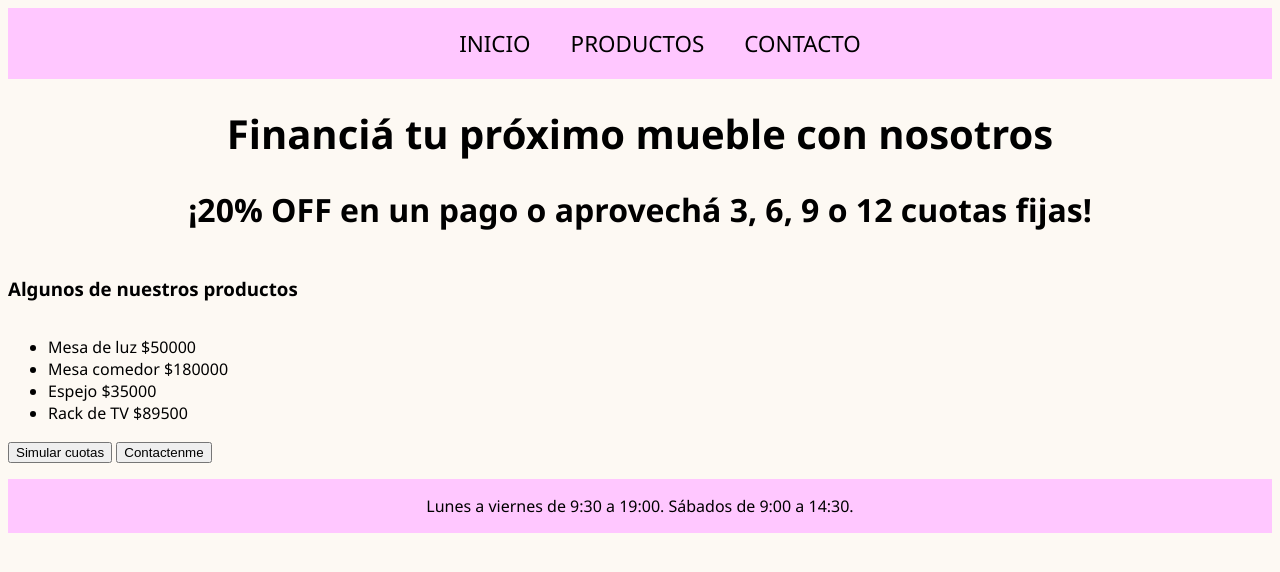
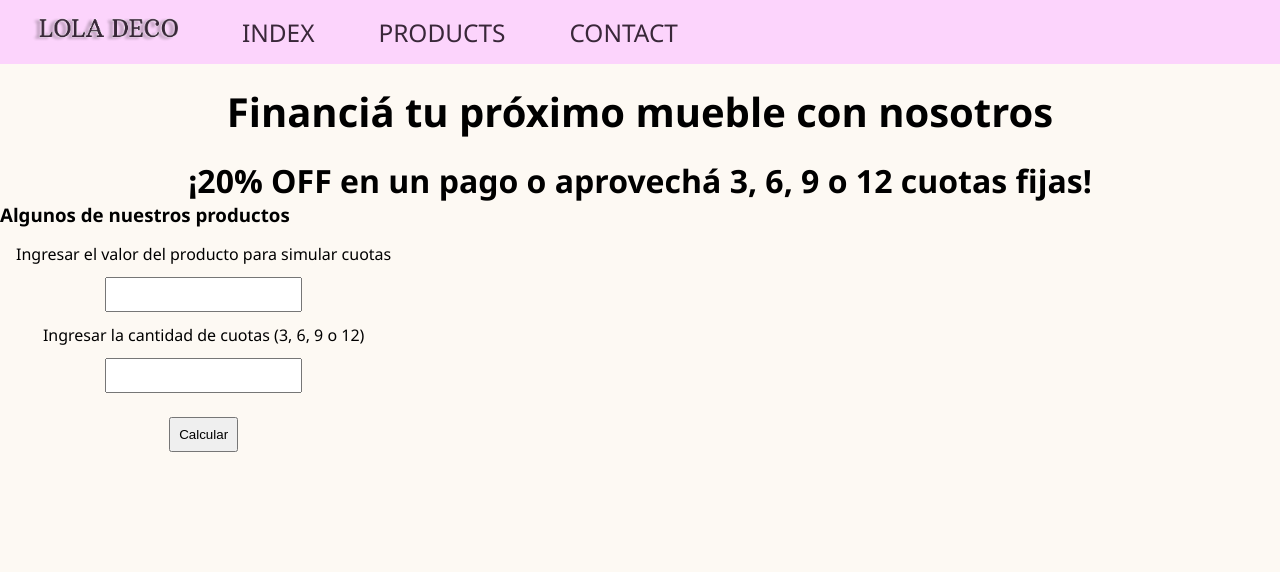
Before and after one commit to connievaristo/PreEntrega1Evaristo, a plain HTML site: page index.html in a window 1280 px wide. Drawn offline with Linux system fonts and the light colour scheme.

Commit message:
nav DOM, cambios index sin alert y prompt (no funciona yet)

```diff
--- a/css/styles.css
+++ b/css/styles.css
@@ -1,27 +1,46 @@
-body{
-    background-color:rgb(253, 249, 243);
+*{
+    margin: 0px;
+    padding: 0px;
+    box-sizing: border-box;
+}
+
+body {
+    background-color:#fdf9f3;
     font-family: 'Segoe UI', Tahoma, Geneva, Verdana, sans-serif;
 }
 
-header ul {
+header {
+    background-color: #fcd4fc;
+}
+
+.navbar{
+    display: flex;
+    align-items: center;
+    height: 8%;
+}
+
+.navbar ul{
     display: flex;
     flex-direction: row;
-    flex-wrap: nowrap;
-    justify-content: center;
-    background-color: rgb(255, 199, 255);
 }
 
-header ul li {
-    padding: 20px;
+.navbar ul li{
     list-style: none;
+    font-size: 1.525rem;
+    padding: 2rem;
 }
 
-header ul li a {
-    font-size: 1.4rem;
-    font-weight:500;
-    text-transform: uppercase;
-    text-decoration: none;
-    color: black;
+.navbar ul li a{
+    text-transform:uppercase;
+    text-decoration:none;
+    font-weight: 500;
+    color: #392739;
+
+}
+
+.navbar ul li a img {
+    justify-content: flex-start;
+    height: 1.525rem;
 }
 
 h1 {
@@ -29,6 +48,7 @@ h1 {
     justify-content: center;
     align-items: center;
     font-size: 2.5rem;
+    margin: 1.25rem;
 }
 
 h2 {
@@ -70,6 +90,7 @@ form {
     display: flex;
     flex-direction: column;
     align-items: center;
+    margin: 1rem;
 }
 
 form input{
@@ -77,10 +98,11 @@ form input{
     margin: 0.75rem;
 }
 
-footer {
+
+/* footer {
     display: flex;
     flex-direction: row;
     justify-content: center;
-    background-color: rgb(255, 199, 255);
+    background-color: #ffc7ff;
     margin-top: 1rem;
-}
+}  */
--- a/index.html
+++ b/index.html
@@ -3,21 +3,12 @@
 <head>
     <meta charset="UTF-8">
     <meta name="viewport" content="width=device-width, initial-scale=1.0">
+    <link rel="stylesheet" href="/css/styles.css">
     <title>LOLA DECO</title>
-    <link rel="stylesheet" href="./css/styles.css">
 </head>
 
 <body>
     <header id="header">
-        <nav>
-            <div>
-                <ul>
-                    <li><a href="#">Inicio</a></li>
-                    <li><a href="./pages/productos.html">Productos</a></li>
-                    <li><a href="./pages/contacto.html">Contacto</a></li>
-                </ul>
-            </div>
-        </nav>
     </header>
     <main>
         <h1>Financiá tu próximo mueble con nosotros</h1>
@@ -25,24 +16,29 @@
         <section class="someProducts">
             <h3>Algunos de nuestros productos</h3>
             <div>
-                <ul>
+                <!-- <ul>
                     <li>Mesa de luz $50000</li>
                     <li>Mesa comedor $180000</li>
                     <li>Espejo $35000</li>
                     <li>Rack de TV $89500</li>
-                </ul>
-                <input id="botonCuotas" type="button" value="Simular cuotas">
-                <input id="botonContacto" type="button" value="Contactenme">
+                </ul> -->
+                <form action="" id="formCalcularCuotas">
+                    <label for="">Ingresar el valor del producto para simular cuotas</label>
+                    <input type="text" id="montoForm">
+                    <label for="">Ingresar la cantidad de cuotas (3, 6, 9 o 12)</label>
+                    <input type="text" id="cuotasForm">
+                    <input type="button" id="botonCuotas" value="Calcular">
+                </form>
+                <!-- <input type="text" id="botonContacto"> -->
             </div>
             <!-- <button onclick="simularCuota()">Simular cuotas</button>
             <button onclick="agregarContacto()">Datos de Contacto</button> -->
         </section>
     </main>
     <footer>
-        <p>Lunes a viernes de 9:30 a 19:00. Sábados de 9:00 a 14:30.</p>
     </footer>
+    <script src="js/navegacion.js"></script>
     <script src="js/index.js"></script>
-
 </body>
 
 </html>
--- a/js/index.js
+++ b/js/index.js
@@ -1,43 +1,24 @@
-let monto;
-let cuotas;
+// let monto;
+// let cuotas;
+let formulario = document.getElementById('formCalcularCuotas');
+let monto = document.getElementById('montoForm');
+let cuotas = document.getElementById('cuotasForm');
+const botonCuotas = document.getElementById('botonCuotas');
 let montoCuotas;
 let montoInteres;
 
-// //prueba .includes
-// const cuotasTest = [3,6,9,12];
-// console.log(cuotasTest.includes(3)); //true
-// console.log(cuotasTest.includes(11)); //false
-
-// cuotas = parseInt(prompt("Indicá en cuántas cuotas querés pagar (3, 6, 9 o 12)"));
-// if ([3, 6, 9, 12].includes(cuotas)){
-//     console.log("Cuotas elegidas: "+ cuotas)
-// } else {
-//     alert("ingresar cuotas válidas")
-// };
-
-const aplicarInteres = (monto, interes) => { return montoInteres = monto * interes };
-
-function calculaMontoCuota(a, b) {
-    if (b > 0) {
-        return montoCuotas = a / parseInt(b);
-    } else {
-        "Ingrese un número válido. No se puede dividir por cero."
-    };
-};
-
-const botonCuotas = document.getElementById('botonCuotas');
-botonCuotas.addEventListener('click', simularCuota);
+botonCuotas.addEventListener("click", almacenarValores);
 
 function simularCuota() {
+    console.log(`Monto ingresado: ${monto.value} - Cuotas ingresadas: ${cuotas.value}`)
     do {
-        monto = parseFloat(prompt("Ingresá el monto cotizado del producto que querés pagar en cuotas."));
-        if (isNaN(monto || monto <= 0)) {
+        if (isNaN(monto) || monto <= 0) {
             alert("No ingresó un monto válido")
         };
     } while (isNaN(monto) || monto <= 0);
 
     while (true) {
-        cuotas = parseInt(prompt("Indicá en cuántas cuotas querés pagar (3, 6, 9 o 12)"));
+        // cuotas = parseInt(prompt("Indicá en cuántas cuotas querés pagar (3, 6, 9 o 12)"));
         if ([3, 6, 9, 12].includes(cuotas)) {
             break; //Deja de iterar si se cumple la condición
         } else {
@@ -68,6 +49,19 @@ function simularCuota() {
     console.log("El usuario quiere pagar " + monto + " en " + cuotas + " cuotas");
 
     alert("Son " + cuotas + " cuotas de " + Math.round(montoCuotas) + ". El monto total es de " + Math.round(montoInteres));
+
+};
+
+
+
+const aplicarInteres = (monto, interes) => { return montoInteres = monto * interes };
+
+function calculaMontoCuota(a, b) {
+    if (b > 0) {
+        return montoCuotas = a / parseInt(b);
+    } else {
+        console.log("Número inválido. No se puede dividir por cero.");
+    };
 };
 
 //Tomar datos del usuario y guardarlos en un Array
@@ -90,8 +84,8 @@ class Usuario {
     }
 };
 
-const botonContacto = document.getElementById('botonContacto');
-botonContacto.addEventListener('click', agregarContacto);
+// const botonContacto = document.getElementById('botonContacto');
+// botonContacto.addEventListener('click', agregarContacto);
 
 function agregarContacto() {
     const nuevaPersona = new Usuario(prompt("Vamos a pedirte algunos datos para contactarte. Por favor, ingresá tu nombre."), prompt("Indicanos tu edad"), prompt("Indicanos un número de teléfono"));
--- /dev/null
+++ b/js/navegacion.js
@@ -0,0 +1,32 @@
+//Variables:
+const cuerpo = document.body;
+const cabecera = document.getElementById('header');
+const navegacion = document.createElement('div');
+const nav = document.createElement('nav');
+const ul = document.createElement('ul');
+const links = ["Index", "Products", "Contact"];
+const liImg = document.createElement('li');
+const img = document.createElement('img');
+const ORIGEN = document.createElement('a');
+const footer = document.getElementsByTagName('footer'); //Agarro al footer
+const pFooter = document.createElement('p');
+const TIME = new Date().getFullYear();
+
+cabecera.appendChild(navegacion); //pongo al navegacion en el header
+navegacion.appendChild(nav);
+nav.appendChild(ul);
+navegacion.className = 'navbar'; //le pongo una clase al div este
+
+ul.appendChild(liImg);
+liImg.appendChild(ORIGEN);
+
+ORIGEN.href = '/';
+ORIGEN.appendChild(img);
+img.src = 'img/logo.png'; //Es esto en html: <img src="img/logo.png"
+img.alt = 'CoderHouse'; // alt="Lola Deco">
+
+for (const link of links){
+    const li = document.createElement('li');
+    li.innerHTML = `<a href="${link.toLowerCase()}.html" >${link}</a>`;
+    ul.appendChild(li);
+};
--- a/js/productos.js
+++ b/js/products.js
@@ -53,7 +53,7 @@ const productos = [{
 
 
 const divProd = document.createElement('div'); //Creo al div para los productos
-const sectionProd = document.getElementById('products'); //Traigo a la section que declaré en HTML con el id
+const sectionProd = document.getElementById('sectionProd'); //Traigo a la section que declaré en HTML con el id
 sectionProd.appendChild(divProd); //Anido al div de productos en la section
 
 for (const producto of productos) {
```
Also changed, not shown: contact.html (renamed from pages/contacto.html, +2 -12 lines), pages/productos.html (deleted, +0 -36 lines), products.html (added, +27 -0 lines), img/logo.png (added).
